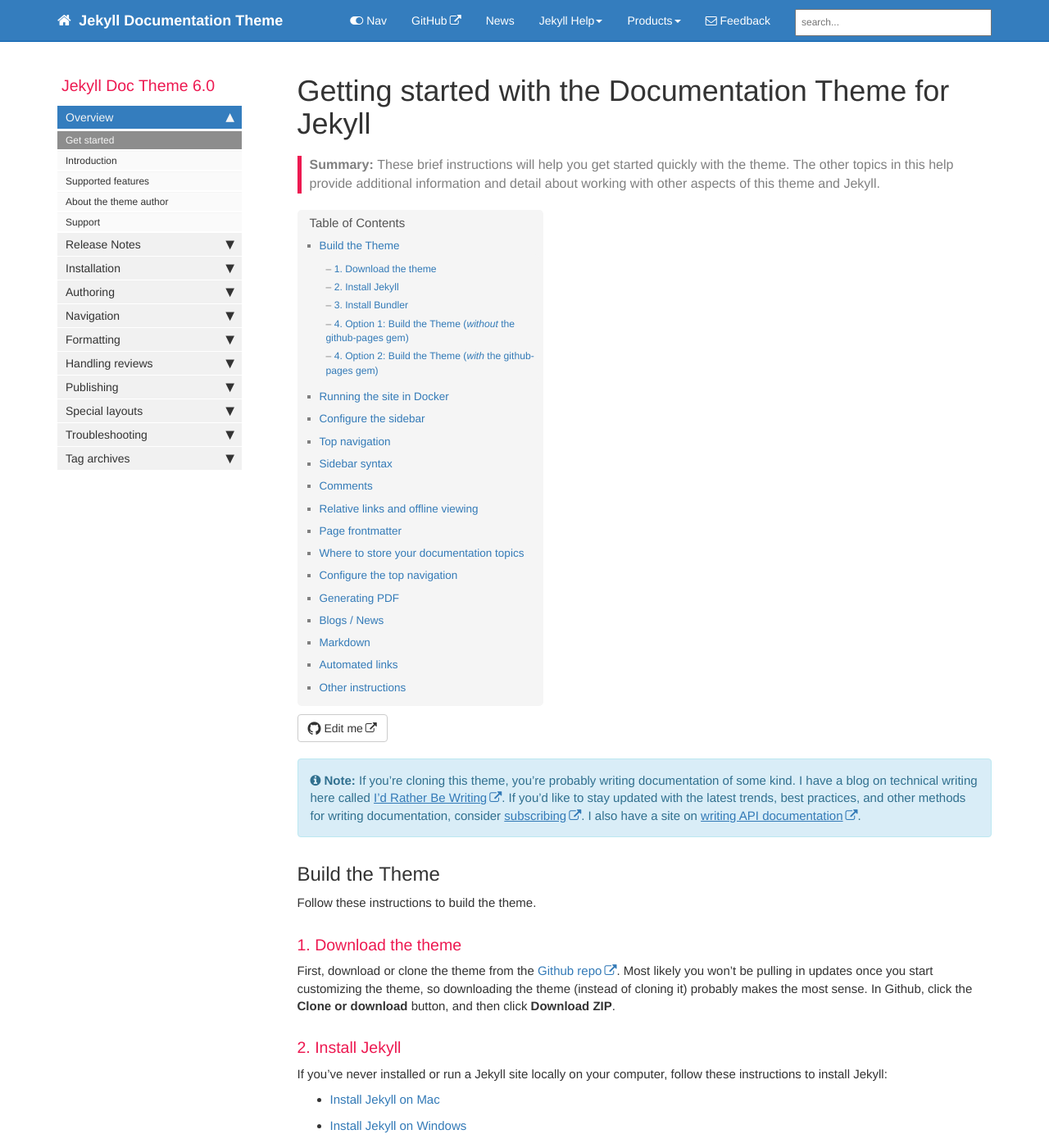
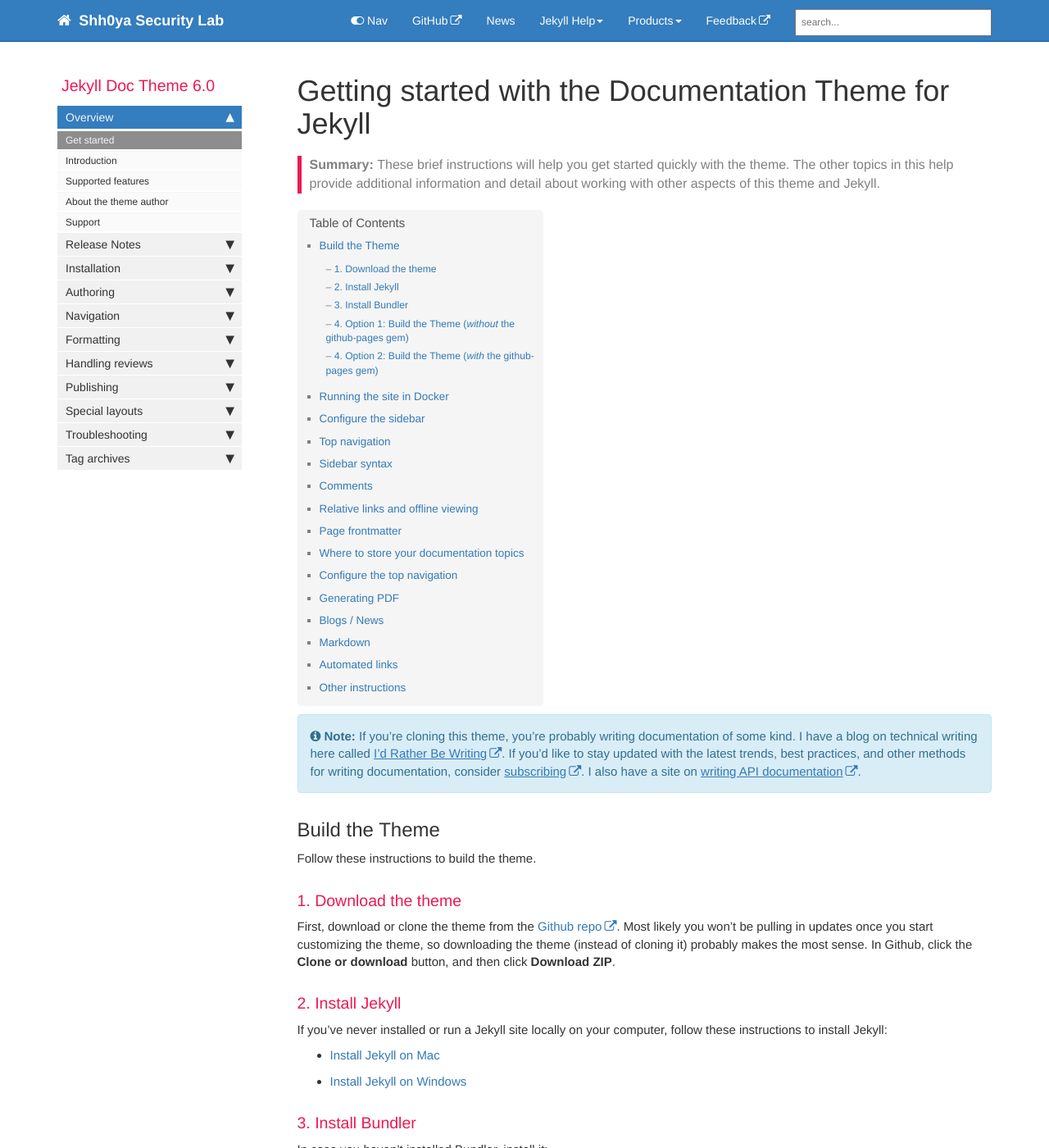
Before and after one commit to Shh0ya/shh0ya.github.io, a Jekyll site: the page built from index.md, in a window 1280 px wide and 1400 px high. Shown: the whole window at 82% size. Built offline with Jekyll 4.4.1, drawn with Linux system fonts in a browser that asks for light colours; comment, search, counter and statistics services are not loaded; some of the changed text lies outside the part shown.

Commit message:
Update _config.yml

```diff
--- a/_config.yml
+++ b/_config.yml
@@ -3,16 +3,16 @@
 output: web
 # this property is useful for conditional filtering of content that is separate from the PDF.
 
-topnav_title: Jekyll Documentation Theme
+topnav_title: Shh0ya Security Lab
 # this appears on the top navigation bar next to the home button
 
-site_title: Jekyll theme for documentation
+site_title: Shh0ya Security Lab
 # this appears in the html browser tab for the site title (seen mostly by search engines, not users)
 
-company_name: Your company
+company_name: Shh0ya Lab
 # this appears in the footer
 
-github_editme_path: tomjoht/documentation-theme-jekyll/blob/gh-pages/
+github_editme_path:
 # if you're using Github, provide the basepath to the branch you've created for reviews, following the sample here. if not, leave this value blank.
 
 # gitlab_editme_path: tomjoht/documentation-theme-jekyll/blob/gh-pages/
@@ -33,9 +33,9 @@
   - vendor
 # these are the files and directories that jekyll will exclude from the build
 
-feedback_subject_line: Jekyll documentation theme
+feedback_subject_line: Shh0ya Security Lab
 
-feedback_email: tomjoht@gmail.com
+feedback_email: hunho88@gmail.com
 # used as a contact email for the Feedback link in the top navigation bar
 
 # feedback_disable: true
@@ -44,7 +44,7 @@
 # feedback_text: "Need help?"
 # if you uncomment the previous line, it changes the Feedback text
 
-# feedback_link: "http://helpy.io/"
+feedback_link: "https://shhoya.github.io"
 # if you uncomment the previous line, it changes where the feedback link points to
 
 highlighter: rouge
```
